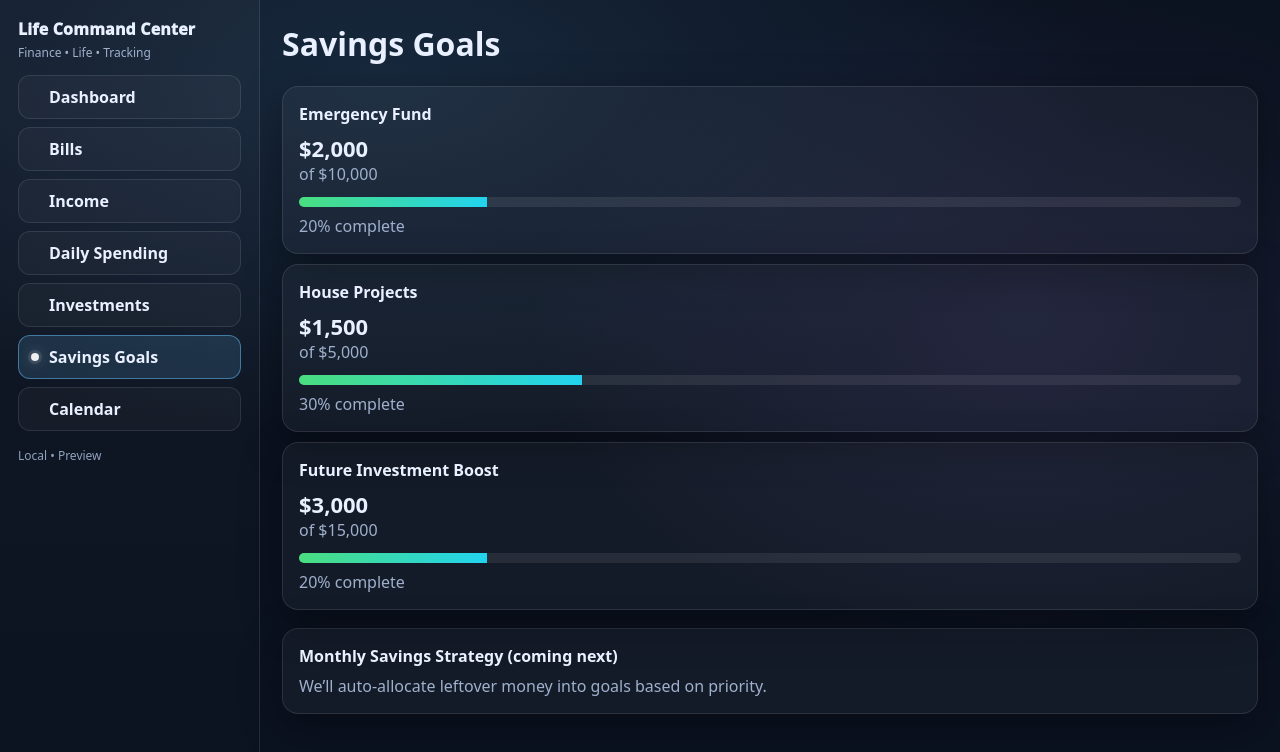
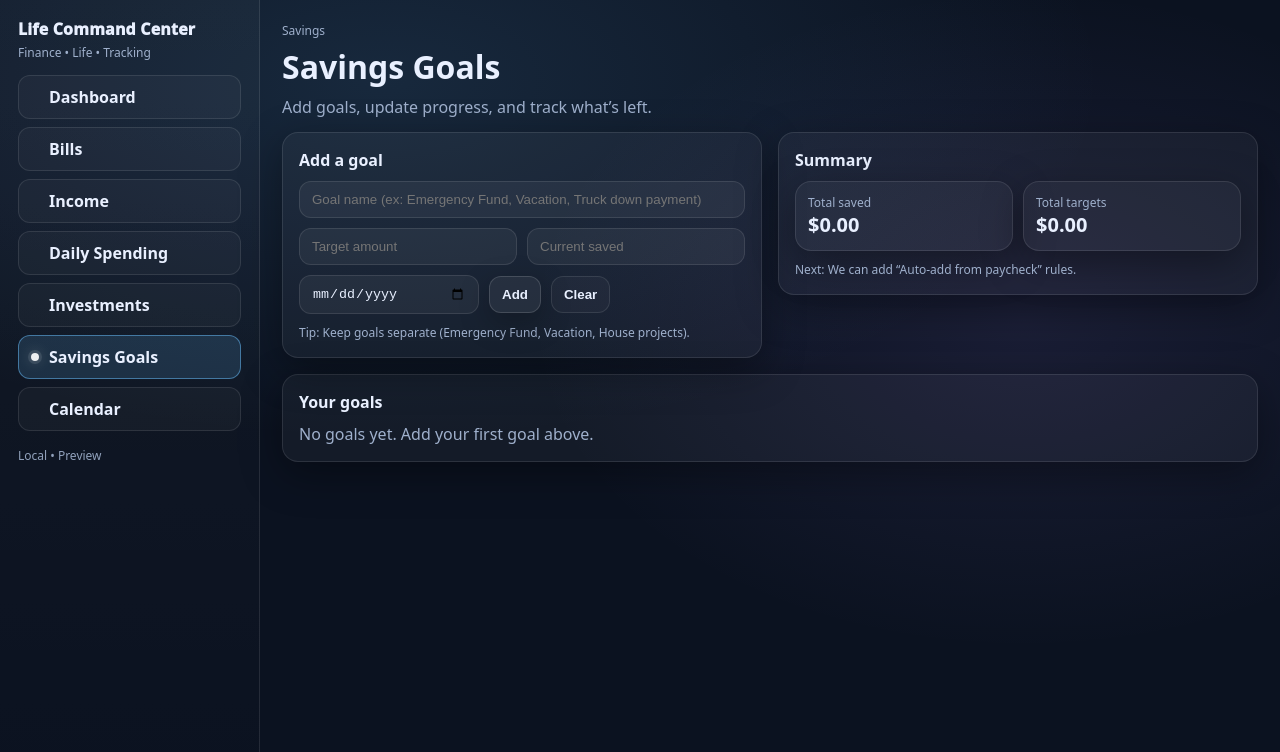
Before and after one commit to JDillard026/life-command-center, a Next.js app: page /savings in a window 1280 px wide. Shown: the top 752 px of the page. Built offline with nearby package versions, Linux system fonts and the light colour scheme.

Commit message:
Add editable savings goals

```diff
--- a/src/app/savings/page.jsx
+++ b/src/app/savings/page.jsx
@@ -1,75 +1,334 @@
-export default function Savings() {
+"use client";
+
+import { useEffect, useMemo, useState } from "react";
+
+export const dynamic = "force-dynamic";
+
+const LS_KEY = "lcc_savings_goals";
+
+function safeParse(str, fallback) {
+  try {
+    const v = JSON.parse(str);
+    return v ?? fallback;
+  } catch {
+    return fallback;
+  }
+}
+
+function todayISO() {
+  const d = new Date();
+  const yyyy = d.getFullYear();
+  const mm = String(d.getMonth() + 1).padStart(2, "0");
+  const dd = String(d.getDate()).getDate ? String(d.getDate()).padStart(2, "0") : String(d.getDate()).padStart(2, "0");
+  return `${yyyy}-${mm}-${dd}`;
+}
+
+function money(n) {
+  const num = Number(n);
+  if (!Number.isFinite(num)) return "—";
+  return num.toLocaleString(undefined, { style: "currency", currency: "USD" });
+}
+
+export default function SavingsPage() {
+  const [goals, setGoals] = useState([]);
+  const [name, setName] = useState("");
+  const [target, setTarget] = useState("");
+  const [current, setCurrent] = useState("");
+  const [dueDate, setDueDate] = useState("");
+
+  const [editingId, setEditingId] = useState(null);
+  const [editDraft, setEditDraft] = useState({ name: "", target: "", current: "", dueDate: "" });
+
+  // load
+  useEffect(() => {
+    const saved = safeParse(localStorage.getItem(LS_KEY) || "[]", []);
+    setGoals(Array.isArray(saved) ? saved : []);
+  }, []);
+
+  // persist
+  useEffect(() => {
+    try {
+      localStorage.setItem(LS_KEY, JSON.stringify(goals));
+    } catch {}
+  }, [goals]);
+
+  function addGoal(e) {
+    e.preventDefault();
+    const n = name.trim();
+    const t = Number(target);
+    const c = Number(current || 0);
+
+    if (!n) return;
+    if (!Number.isFinite(t) || t <= 0) return;
+    if (!Number.isFinite(c) || c < 0) return;
+
+    const id = globalThis.crypto?.randomUUID?.() ?? String(Date.now());
+
+    setGoals((prev) => [
+      {
+        id,
+        name: n,
+        target: t,
+        current: c,
+        dueDate: dueDate || "",
+        createdAt: Date.now(),
+      },
+      ...prev,
+    ]);
+
+    setName("");
+    setTarget("");
+    setCurrent("");
+    setDueDate("");
+  }
+
+  function startEdit(g) {
+    setEditingId(g.id);
+    setEditDraft({
+      name: g.name || "",
+      target: String(g.target ?? ""),
+      current: String(g.current ?? ""),
+      dueDate: g.dueDate || "",
+    });
+  }
+
+  function cancelEdit() {
+    setEditingId(null);
+    setEditDraft({ name: "", target: "", current: "", dueDate: "" });
+  }
+
+  function saveEdit(id) {
+    const n = editDraft.name.trim();
+    const t = Number(editDraft.target);
+    const c = Number(editDraft.current || 0);
+
+    if (!n) return;
+    if (!Number.isFinite(t) || t <= 0) return;
+    if (!Number.isFinite(c) || c < 0) return;
+
+    setGoals((prev) =>
+      prev.map((g) =>
+        g.id === id
+          ? { ...g, name: n, target: t, current: c, dueDate: editDraft.dueDate || "" }
+          : g
+      )
+    );
+    cancelEdit();
+  }
+
+  function removeGoal(id) {
+    setGoals((prev) => prev.filter((g) => g.id !== id));
+    if (editingId === id) cancelEdit();
+  }
+
+  const totals = useMemo(() => {
+    const totalTarget = goals.reduce((s, g) => s + (Number(g.target) || 0), 0);
+    const totalCurrent = goals.reduce((s, g) => s + (Number(g.current) || 0), 0);
+    return { totalTarget, totalCurrent };
+  }, [goals]);
+
   return (
     <main className="container">
-      <h1 style={{ marginTop: 0 }}>Savings Goals</h1>
+      <header style={{ marginBottom: 14 }}>
+        <div className="muted" style={{ fontSize: 12, marginBottom: 6 }}>
+          Savings
+        </div>
+        <h1 style={{ margin: 0 }}>Savings Goals</h1>
+        <div className="muted" style={{ marginTop: 8 }}>
+          Add goals, update progress, and track what’s left.
+        </div>
+      </header>
 
-      <div className="grid grid-3">
-        <GoalCard
-          title="Emergency Fund"
-          current={2000}
-          target={10000}
-        />
-        <GoalCard
-          title="House Projects"
-          current={1500}
-          target={5000}
-        />
-        <GoalCard
-          title="Future Investment Boost"
-          current={3000}
-          target={15000}
-        />
+      <div className="row" style={{ gap: 16, alignItems: "flex-start" }}>
+        {/* LEFT: Add */}
+        <div className="card" style={{ flex: 1, minWidth: 320 }}>
+          <div style={{ fontWeight: 900, marginBottom: 10 }}>Add a goal</div>
+
+          <form onSubmit={addGoal} className="grid" style={{ gap: 10 }}>
+            <input
+              className="input"
+              placeholder="Goal name (ex: Emergency Fund, Vacation, Truck down payment)"
+              value={name}
+              onChange={(e) => setName(e.target.value)}
+            />
+
+            <div className="row" style={{ gap: 10 }}>
+              <input
+                className="input"
+                inputMode="decimal"
+                placeholder="Target amount"
+                value={target}
+                onChange={(e) => setTarget(e.target.value)}
+                style={{ flex: 1 }}
+              />
+              <input
+                className="input"
+                inputMode="decimal"
+                placeholder="Current saved"
+                value={current}
+                onChange={(e) => setCurrent(e.target.value)}
+                style={{ flex: 1 }}
+              />
+            </div>
+
+            <div className="row" style={{ gap: 10, alignItems: "center" }}>
+              <input
+                className="input"
+                type="date"
+                value={dueDate}
+                onChange={(e) => setDueDate(e.target.value)}
+                style={{ width: 180 }}
+              />
+              <button className="btn" type="submit">
+                Add
+              </button>
+              <button
+                className="btnGhost"
+                type="button"
+                onClick={() => {
+                  setName("");
+                  setTarget("");
+                  setCurrent("");
+                  setDueDate("");
+                }}
+              >
+                Clear
+              </button>
+            </div>
+
+            <div className="muted" style={{ fontSize: 12 }}>
+              Tip: Keep goals separate (Emergency Fund, Vacation, House projects).
+            </div>
+          </form>
+        </div>
+
+        {/* RIGHT: Summary */}
+        <div className="card" style={{ flex: 1, minWidth: 320 }}>
+          <div style={{ fontWeight: 900, marginBottom: 10 }}>Summary</div>
+
+          <div className="row" style={{ gap: 10 }}>
+            <div className="card" style={{ padding: 12, flex: 1 }}>
+              <div className="muted" style={{ fontSize: 12 }}>Total saved</div>
+              <div style={{ fontSize: 20, fontWeight: 900 }}>{money(totals.totalCurrent)}</div>
+            </div>
+            <div className="card" style={{ padding: 12, flex: 1 }}>
+              <div className="muted" style={{ fontSize: 12 }}>Total targets</div>
+              <div style={{ fontSize: 20, fontWeight: 900 }}>{money(totals.totalTarget)}</div>
+            </div>
+          </div>
+
+          <div style={{ height: 10 }} />
+
+          <div className="muted" style={{ fontSize: 12 }}>
+            Next: We can add “Auto-add from paycheck” rules.
+          </div>
+        </div>
       </div>
 
-      <div className="card" style={{ marginTop: 18 }}>
-        <div style={{ fontWeight: 800, marginBottom: 8 }}>
-          Monthly Savings Strategy (coming next)
-        </div>
-        <div className="muted">
-          We’ll auto-allocate leftover money into goals based on priority.
-        </div>
+      <div style={{ height: 16 }} />
+
+      {/* LIST */}
+      <div className="card">
+        <div style={{ fontWeight: 900, marginBottom: 10 }}>Your goals</div>
+
+        {goals.length === 0 ? (
+          <div className="muted">No goals yet. Add your first goal above.</div>
+        ) : (
+          <div className="grid">
+            {goals.map((g) => {
+              const t = Number(g.target) || 0;
+              const c = Number(g.current) || 0;
+              const pct = t > 0 ? Math.min(100, Math.round((c / t) * 100)) : 0;
+              const left = Math.max(0, t - c);
+
+              const isEditing = editingId === g.id;
+
+              return (
+                <div key={g.id} className="card" style={{ padding: 12 }}>
+                  {isEditing ? (
+                    <>
+                      <div className="row" style={{ gap: 10, alignItems: "center", flexWrap: "wrap" }}>
+                        <input
+                          className="input"
+                          value={editDraft.name}
+                          onChange={(e) => setEditDraft((d) => ({ ...d, name: e.target.value }))}
+                          style={{ flex: 2, minWidth: 220 }}
+                        />
+                        <input
+                          className="input"
+                          inputMode="decimal"
+                          value={editDraft.target}
+                          onChange={(e) => setEditDraft((d) => ({ ...d, target: e.target.value }))}
+                          placeholder="Target"
+                          style={{ width: 140 }}
+                        />
+                        <input
+                          className="input"
+                          inputMode="decimal"
+                          value={editDraft.current}
+                          onChange={(e) => setEditDraft((d) => ({ ...d, current: e.target.value }))}
+                          placeholder="Current"
+                          style={{ width: 140 }}
+                        />
+                        <input
+                          className="input"
+                          type="date"
+                          value={editDraft.dueDate}
+                          onChange={(e) => setEditDraft((d) => ({ ...d, dueDate: e.target.value }))}
+                          style={{ width: 170 }}
+                        />
+
+                        <button className="btn" type="button" onClick={() => saveEdit(g.id)}>
+                          Save
+                        </button>
+                        <button className="btnGhost" type="button" onClick={cancelEdit}>
+                          Cancel
+                        </button>
+                      </div>
+                    </>
+                  ) : (
+                    <>
+                      <div style={{ display: "flex", justifyContent: "space-between", gap: 10, alignItems: "flex-start" }}>
+                        <div>
+                          <div style={{ fontWeight: 900, fontSize: 16 }}>{g.name}</div>
+                          <div className="muted" style={{ marginTop: 4, fontSize: 12 }}>
+                            Target {money(t)} • Saved {money(c)} • Left {money(left)}
+                            {g.dueDate ? ` • Due ${g.dueDate}` : ""}
+                          </div>
+                        </div>
+
+                        <div className="row" style={{ gap: 8 }}>
+                          <button className="btnGhost" type="button" onClick={() => startEdit(g)}>
+                            Edit
+                          </button>
+                          <button className="btnGhost" type="button" onClick={() => removeGoal(g.id)}>
+                            Delete
+                          </button>
+                        </div>
+                      </div>
+
+                      <div style={{ height: 10 }} />
+
+                      <div style={{ display: "flex", alignItems: "center", gap: 10 }}>
+                        <div style={{ flex: 1, height: 10, borderRadius: 999, border: "1px solid var(--stroke)", overflow: "hidden" }}>
+                          <div
+                            style={{
+                              width: `${pct}%`,
+                              height: "100%",
+                              background: "rgba(99, 179, 237, .35)",
+                            }}
+                          />
+                        </div>
+                        <div className="pill">{pct}%</div>
+                      </div>
+                    </>
+                  )}
+                </div>
+              );
+            })}
+          </div>
+        )}
       </div>
     </main>
   );
 }
-
-function GoalCard({ title, current, target }) {
-  const percent = Math.min(100, Math.round((current / target) * 100));
-
-  return (
-    <div className="card">
-      <div style={{ fontWeight: 800, marginBottom: 8 }}>
-        {title}
-      </div>
-
-      <div style={{ fontSize: 22, fontWeight: 900 }}>
-        ${current.toLocaleString()}
-      </div>
-
-      <div className="muted" style={{ marginBottom: 12 }}>
-        of ${target.toLocaleString()}
-      </div>
-
-      <div
-        style={{
-          height: 10,
-          borderRadius: 999,
-          background: "rgba(255,255,255,.08)",
-          overflow: "hidden"
-        }}
-      >
-        <div
-          style={{
-            width: `${percent}%`,
-            height: "100%",
-            background: "linear-gradient(90deg,#4ade80,#22d3ee)"
-          }}
-        />
-      </div>
-
-      <div className="muted" style={{ marginTop: 8 }}>
-        {percent}% complete
-      </div>
-    </div>
-  );
-}
```
